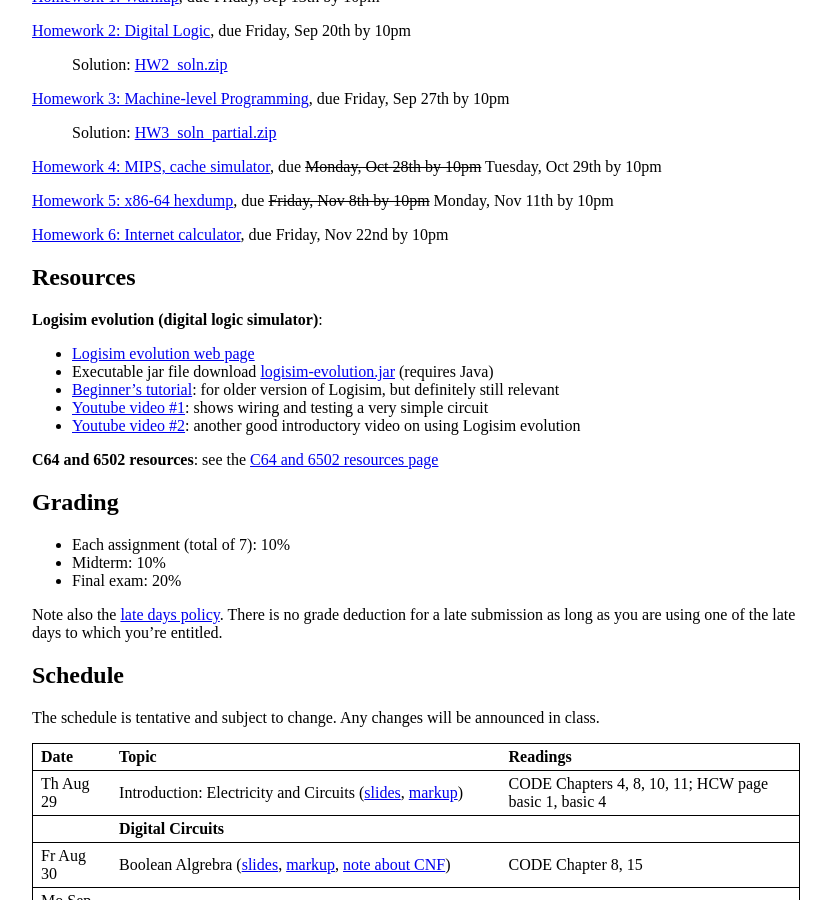
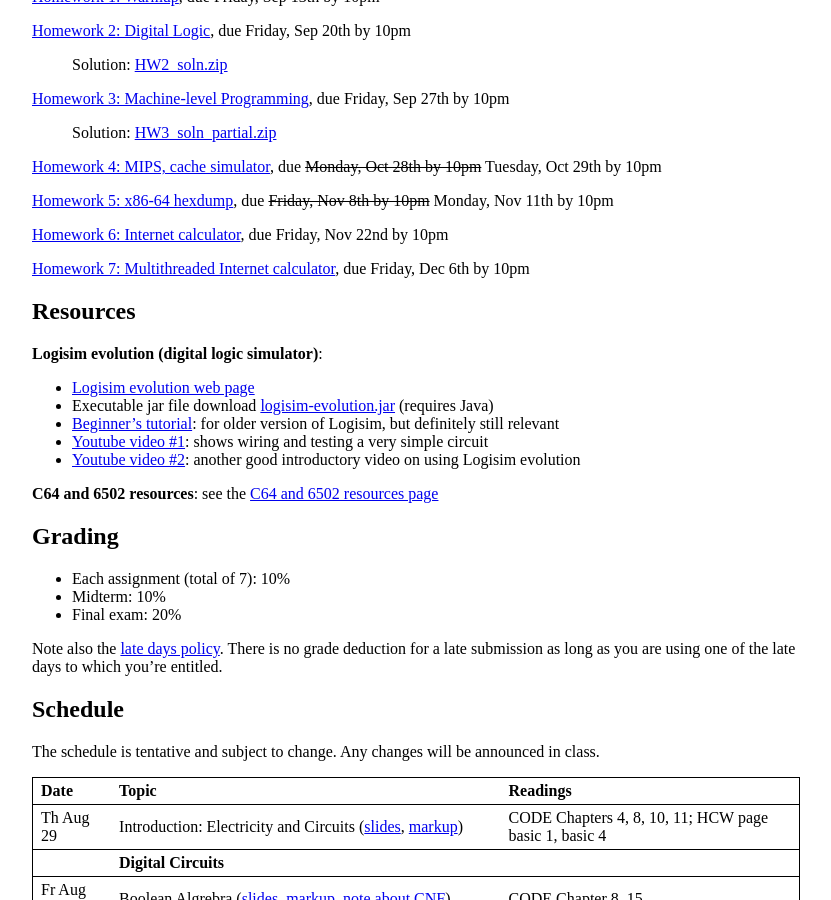
Before and after one commit to jhucsf/fall2019, a Jekyll site: the page built from index.md, in a window 1280 px wide and 900 px high, scrolled down 500 px. Shown: the whole window, without its empty margins (224-1055 px from the left). Built offline with Jekyll 4.4.1, drawn with Linux system fonts in a browser that asks for light colours.

Commit message:
link to hw7

```diff
--- a/index.md
+++ b/index.md
@@ -37,6 +37,8 @@ Homework assignments are based on assignments designed by [Peter Froehlich](http
 [Homework 5: x86-64 hexdump](hw/hw5.html), due <strike>Friday, Nov 8th by 10pm</strike> Monday, Nov 11th by 10pm
 
 [Homework 6: Internet calculator](hw/hw6.html), due Friday, Nov 22nd by 10pm
+
+[Homework 7: Multithreaded Internet calculator](hw/hw7.html), due Friday, Dec 6th by 10pm
 
 ## Resources
 
```
